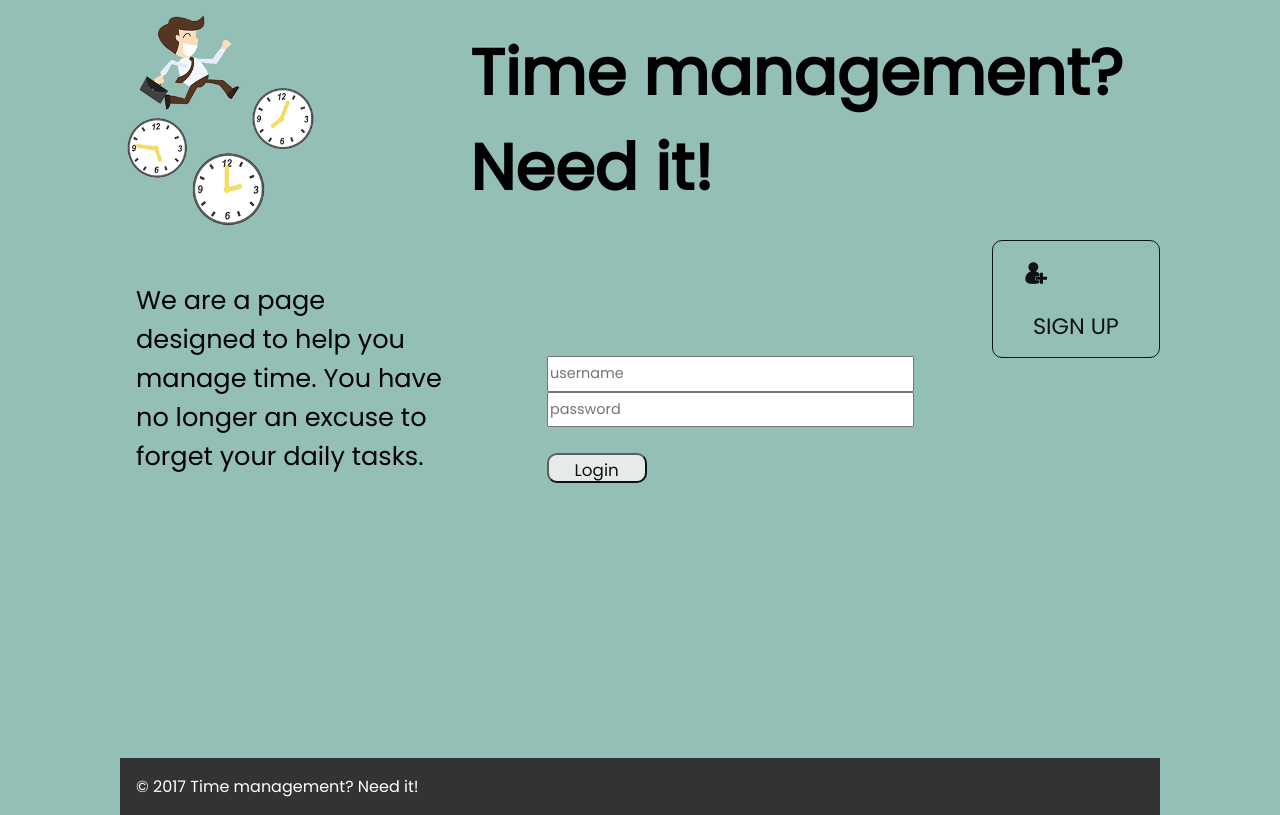
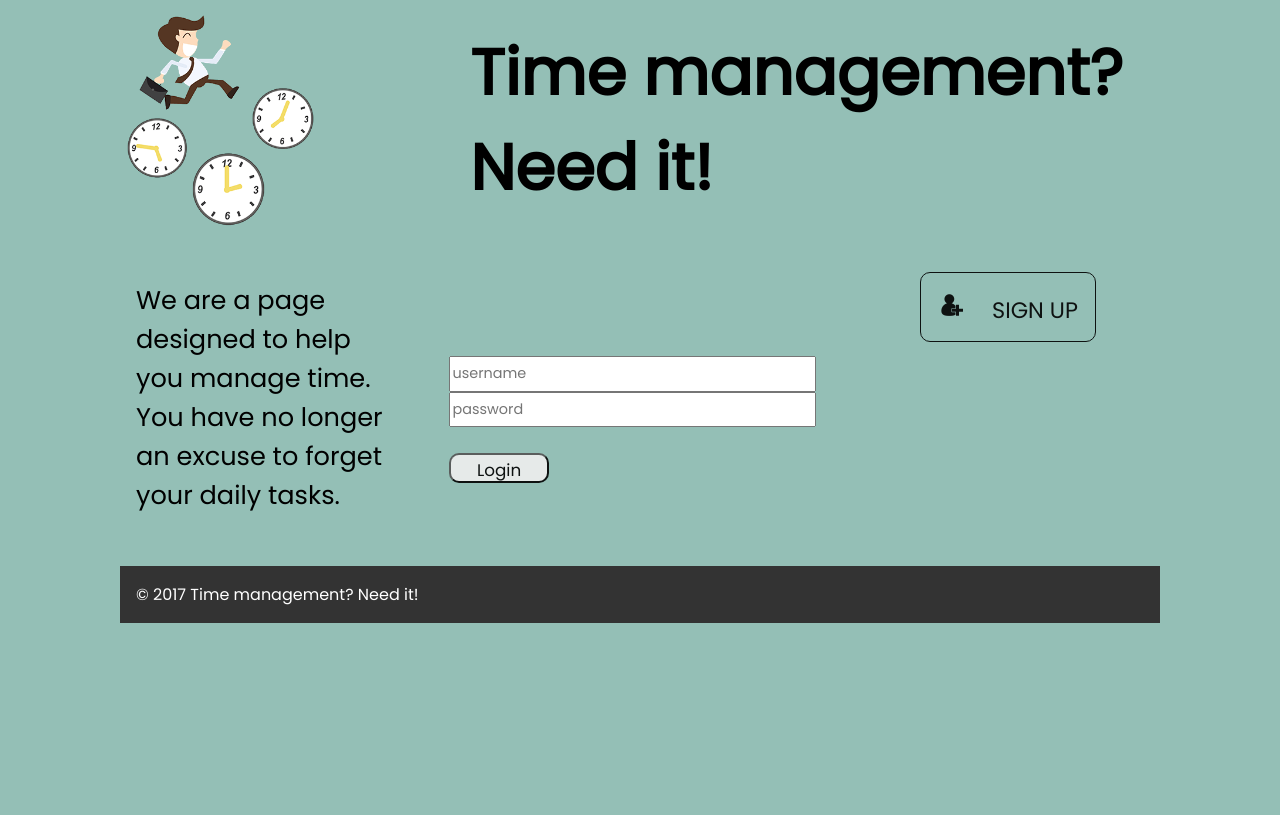
Before and after one commit to marianasilva14/ToDoList_LTW_FEUP, a PHP site: page / in a window 1280 px wide. After the commit the page ends 623 px from the top, so only its background shows below. Run offline with PHP 8.4, Linux system fonts and the light colour scheme; data comes from the database, SQL or seed files in the repository.

Commit message:
update css

```diff
--- a/css/style.css
+++ b/css/style.css
@@ -2,7 +2,7 @@ body {
   width: 65em;
   margin: 0 auto;
   display: grid;
-  grid-template-columns: 2fr 3fr 1fr;
+  grid-template-columns: 2fr 3fr 2fr;
   grid-template-areas:
     "header     header       header"
     "user       user         user"
@@ -85,7 +85,7 @@ body > header {
 
 
 #user  {
-  padding: 2em 0em 1em 1em;
+  padding: 2em 0em 0em 0em;
   font-family: 'Permanent Marker', cursive;
   font-family: 'Poppins', sans-serif;
   font-size: 3em;
@@ -131,20 +131,22 @@ body > header {
   text-align: center;
   grid-area:user;
   grid-column: 3;
-  padding: 1em 0em 0em 0em;
+
   border: 1px solid #000000;
   color: 		#000000;
   opacity:0.9;
   border-radius: 10px;
-  margin-left: 5px;
-  margin-bottom: 400px;
+  margin-left: 1.8em;
+  margin-right: 2em;
+  margin-bottom: 7em;
+  margin-top: 1em;
   padding: 10px;
-    position: static;
+  position: static;
 }
 
 #register img{
   width: 25px;
-  margin-right: 80px;
+  margin-right: 20px;
 }
 
 #register a  {
```
